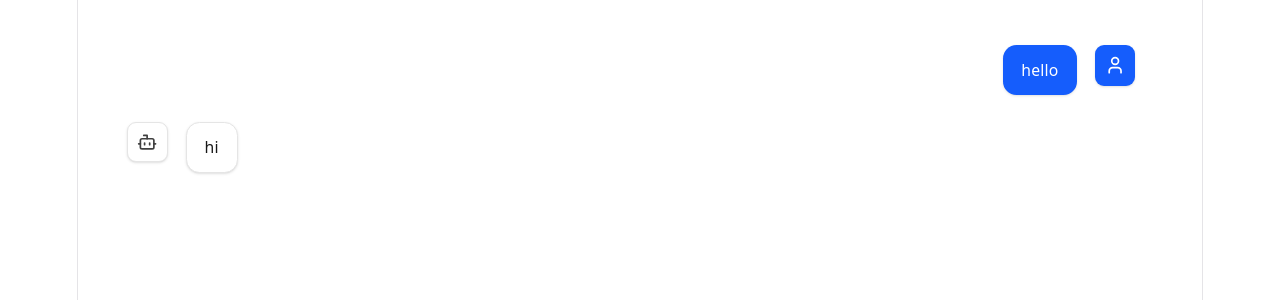
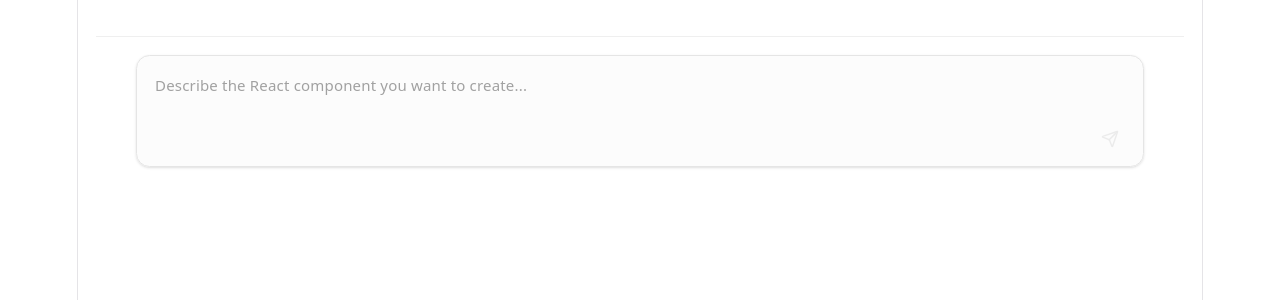
Before and after one commit to ArendPeter/ai-playground, a React (Vite) app in the folder faces/: page / in a window 1280 px wide. Shown: the top 300 px of the page. Built offline with nearby package versions, Linux system fonts and the light colour scheme.

Commit message:
Replace hardcoded messages with local state and wire up input handling

```diff
--- a/faces/src/chat/ChatInterface.tsx
+++ b/faces/src/chat/ChatInterface.tsx
@@ -10,20 +10,8 @@ import { Message } from "ai";
 export function ChatInterface() {
   const scrollAreaRef = useRef<HTMLDivElement>(null);
   //const { messages, input, handleInputChange, handleSubmit, status } = useChat();
-  const messages = [
-    {
-      id: '0',
-      role: 'user',
-      content: 'hello',
-    },
-    {
-      id: '1',
-      role: 'assistant',
-      content: 'hi',
-    },
-  ] as Message[];
-
   const [input, setInput] = useState('');
+  const [messages, setMessages] = useState<Message[]>([]);
 
   // Auto-scroll to bottom when new messages arrive
   useEffect(() => {
@@ -37,6 +25,22 @@ export function ChatInterface() {
     }
   }, [messages]);
 
+  const handleSubmit = (e) => {
+    setMessages([
+      ...messages,
+      {
+        id: ''+messages.length,
+        role: 'user',
+        content: e.target.value
+      } as Message
+    ] as Message[])
+    setInput('')
+  }
+
+  const handleInputChange = (e: ChangeEvent<HTMLTextAreaElement>) => {
+    setInput(e.target.value)
+  }
+
   return (
     <div className="flex flex-col h-full p-4 overflow-hidden">
       {/*<ScrollArea ref={scrollAreaRef} className="flex-1 overflow-hidden">*/}
@@ -44,14 +48,14 @@ export function ChatInterface() {
           <MessageList messages={messages} isLoading={status === "streaming"} />
         </div>
       {/*</ScrollArea>*/}
-      {/*<div className="mt-4 flex-shrink-0">
+      <div className="mt-4 flex-shrink-0">
         <MessageInput
           input={input}
           handleInputChange={handleInputChange}
           handleSubmit={handleSubmit}
           isLoading={status === "submitted" || status === "streaming"}
         />
-      </div>*/}
+      </div>
     </div>
   );
 }
--- a/faces/src/chat/MessageInput.tsx
+++ b/faces/src/chat/MessageInput.tsx
@@ -19,10 +19,11 @@ export function MessageInput({
   const handleKeyDown = (e: KeyboardEvent<HTMLTextAreaElement>) => {
     if (e.key === "Enter" && !e.shiftKey) {
       e.preventDefault();
-      const form = e.currentTarget.form;
-      if (form) {
-        form.requestSubmit();
-      }
+      handleSubmit(e)
+      //const form = e.currentTarget.form;
+      //if (form) {
+      //  form.requestSubmit();
+      //}
     }
   };
 
--- a/faces/src/chat/MessageList.tsx
+++ b/faces/src/chat/MessageList.tsx
@@ -11,27 +11,9 @@ interface MessageListProps {
 }
 
 export function MessageList({ messages, isLoading }: MessageListProps) {
-  messages = [
-    {
-      id: '0',
-      role: 'user',
-      content: 'hello',
-    },
-    {
-      id: '1',
-      role: 'assistant',
-      content: 'hi',
-    },
-  ];
   if (messages.length === 0) {
     return (
-      <div className="flex flex-col items-center justify-center h-full px-4 text-center">
-        <div className="flex items-center justify-center w-14 h-14 rounded-2xl bg-blue-50 mb-4 shadow-sm">
-          <Bot className="h-7 w-7 text-blue-600" />
-        </div>
-        <p className="text-neutral-900 font-semibold text-lg mb-2">Start a conversation to generate React components</p>
-        <p className="text-neutral-500 text-sm max-w-sm">I can help you create buttons, forms, cards, and more</p>
-      </div>
+      <div className="flex flex-col items-center justify-center h-full px-4 text-center"/>
     );
   }
 
```
